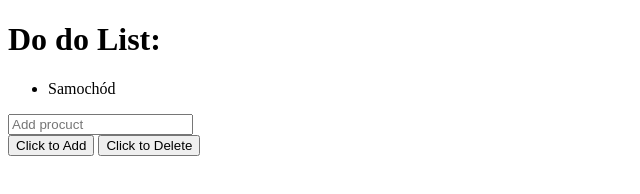
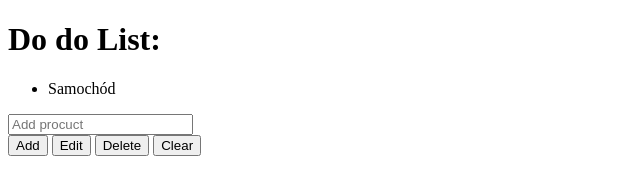
Before and after one commit to Rosomak2024/To-Do-List, a website built with Parcel: page index.html in a window 1280 px wide. Shown: the full height of the page, 0-640 px from the left. Built offline with nearby package versions, Linux system fonts and the light colour scheme.

Commit message:
clear button added

```diff
--- a/index.html
+++ b/index.html
@@ -15,8 +15,11 @@
       <label for="text"></label>
       <input type="text" placeholder="Add procuct" id="text" />
     </form>
-    <button class="btn">Click to Add</button>
-    <button class="btn_2">Click to Delete</button>
+    <button class="btn">Add</button>
+    <button class="btn_1">Edit</button>
+    <button class="btn_2">Delete</button>
+    <button class="btn_3">Clear</button>
+
     <script src="./main.js"></script>
   </body>
 </html>
--- a/main.js
+++ b/main.js
@@ -1,7 +1,11 @@
 const addLi = document.querySelector("ul");
 const addButton = document.querySelector(".btn");
+const editButton = document.querySelector(".btn_1");
 const deleteButton = document.querySelector(".btn_2");
+const clearButton = document.querySelector(".btn_3");
 const input = document.querySelector("input");
+
+
 
 addButton.addEventListener("click", function inputMaker() {
   const newInput = document.createElement("li");
@@ -19,3 +23,7 @@ deleteButton.addEventListener("click", function inputDelete() {
   const lastElement = liToRemove.lastElementChild;
   lastElement.remove();
 });
+
+clearButton.addEventListener("click", function inputClear() {
+  input.value = "";
+});
```
